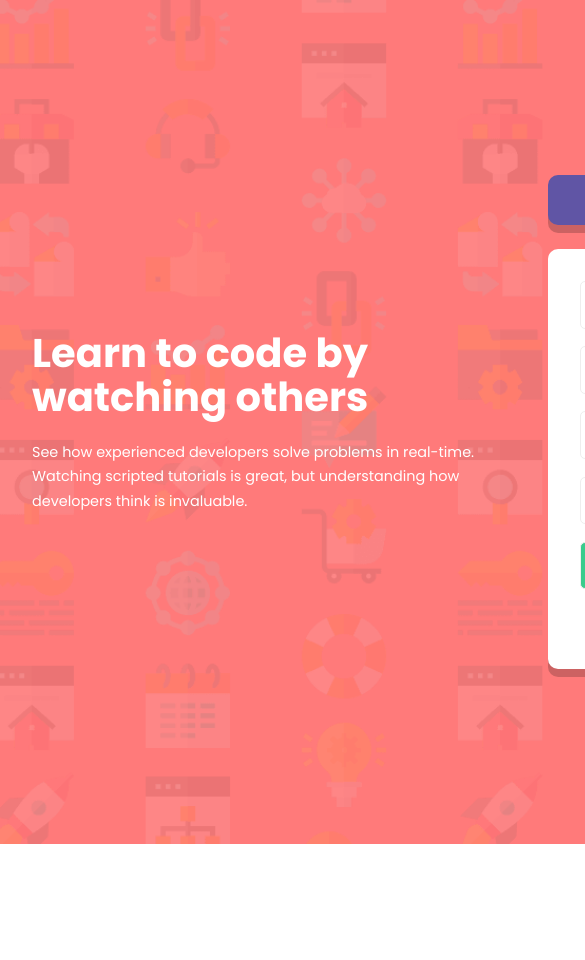
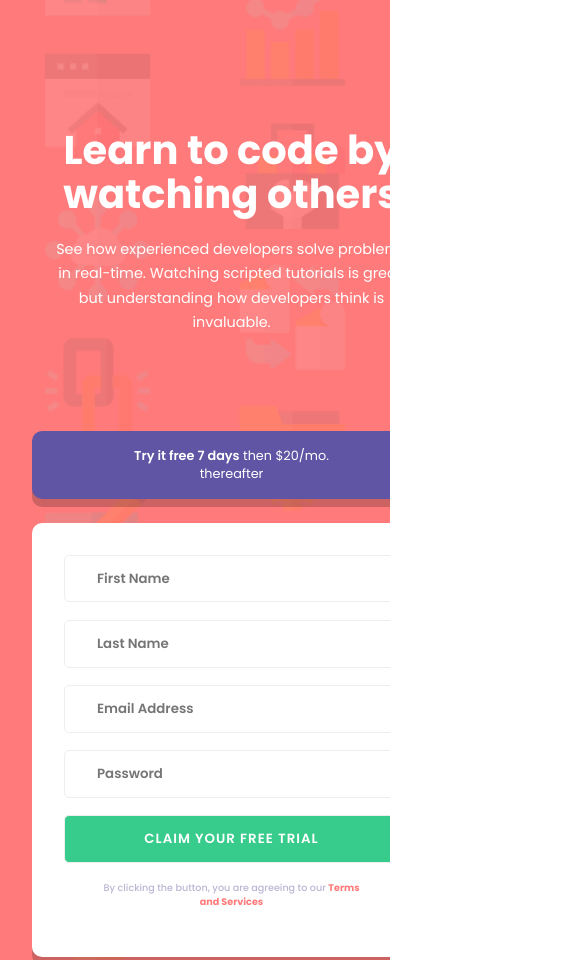
Before and after one commit to uddiptagogoi2000/form-component-frontendmentor, a plain HTML site: page index.html in a window 390 px wide. Shown: the top 960 px of the page, 585 px wide, since content can reach past the window. Before the commit the page ends 844 px from the top, so only its background shows below. Drawn offline with Linux system fonts and the light colour scheme.

Commit message:
add styles for responsive design

```diff
--- a/css/style.css
+++ b/css/style.css
@@ -49,7 +49,6 @@ body {
 }
 
 #showcase {
-  min-width: 100vh;
   background-color: var(--color-red);
   margin: auto;
   position: relative;
@@ -68,11 +67,14 @@ body {
 
 #showcase-container {
   min-height: 100vh;
-  width: 1080px;
+  max-width: 1080px;
   display: grid;
   grid-template-columns: repeat(2, 1fr);
   align-content: center;
   margin: auto;
+  overflow: hidden;
+  z-index: 1;
+  padding: 0 1rem;
 }
 
 #showcase-container > div {
@@ -85,9 +87,8 @@ body {
 }
 
 #showcase-form > div:first-child {
-  width: 100%;
   color: #fff;
-  padding: 1rem 0;
+  padding: 1rem 6rem;
   background-color: var(--color-blue);
   border-radius: 10px;
   margin-bottom: 1.5rem;
@@ -102,7 +103,7 @@ body {
 }
 
 #showcase-form form input {
-  width: 100%;
+  min-width: 100%;
   padding: 0.8rem 2rem;
   font-family: "Poppins", sans-serif;
   margin-bottom: 1.1rem;
@@ -112,6 +113,10 @@ body {
   color: var(--color-dark-blue);
 }
 
+#showcase-heading {
+  padding: 0 1rem;
+}
+
 #showcase-heading > p {
   color: #fff;
   font-size: 0.9rem;
@@ -119,7 +124,6 @@ body {
 }
 
 form .form-footer {
-  min-width: 436px;
   padding: 0 2rem;
   text-align: center;
   font-size: 0.6rem;
@@ -133,3 +137,23 @@ form .form-footer {
 #showcase-form form {
   box-shadow: 0px 8px 0px rgba(0, 0, 0, 0.2);
 }
+
+/* Mobile */
+@media (max-width: 828px) {
+  #showcase-container {
+    grid-template-columns: 1fr;
+    text-align: center;
+    padding: 4rem 0;
+  }
+
+  #showcase-heading {
+    padding-top: 2rem;
+    padding-bottom: 2rem;
+  }
+}
+
+@media (max-width: 376px) {
+  #showcase-heading .l-heading {
+    font-size: 2rem;
+  }
+}
```
